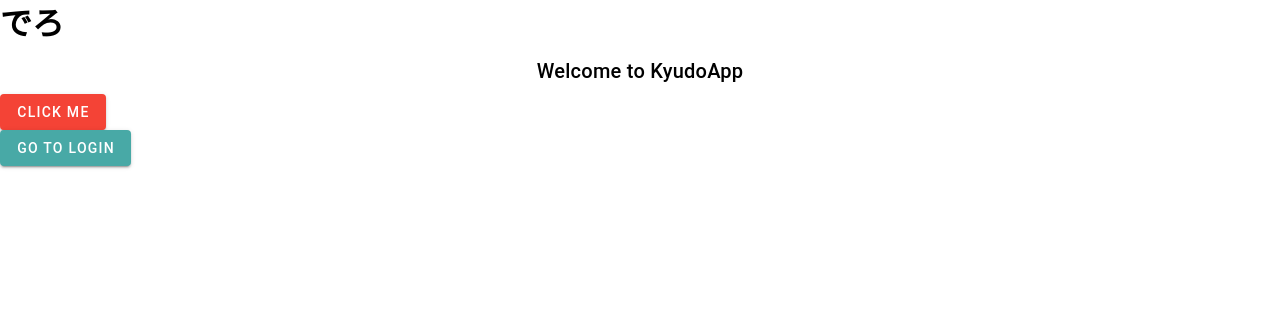
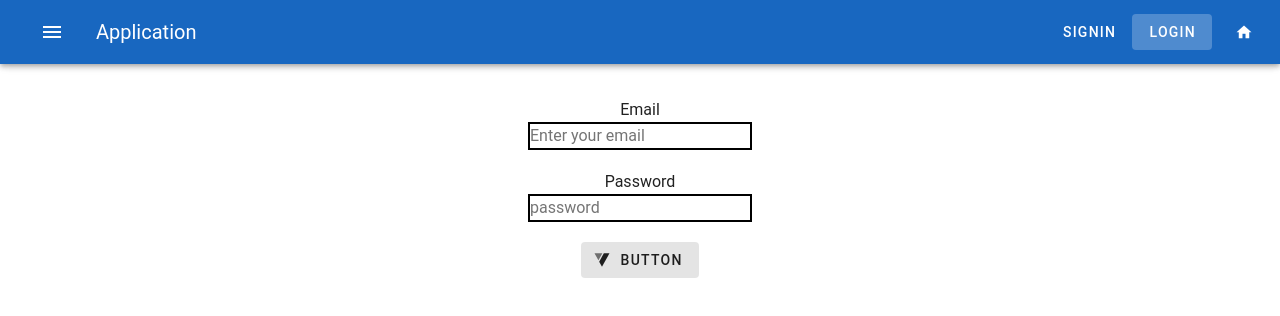
Before and after one commit to kotaro-sudo-ono/sample_app, a Vue app in the folder my-kyudo-app/: page /login in a window 1280 px wide. Shown: the top 316 px of the page. Built offline with nearby package versions, Linux system fonts and the light colour scheme.

Commit message:
画面のルーティング

```diff
--- a/my-kyudo-app/src/App.vue
+++ b/my-kyudo-app/src/App.vue
@@ -1,7 +1,43 @@
-<script setup>
-import home from './components/home.vue';
+<script setup lang="ts">
+import { ref } from 'vue';
+import Sidebar from './components/app-sidebar/Sidebar.vue';
+
+const drawer = ref(true);
+const draw = () => {
+  drawer.value = !drawer.value;
+  console.log(drawer.value);
+};
 </script>
+<template>
+  <v-app>
+    <v-app-bar color="primary">
+      <template v-slot:prepend>
+        <v-icon></v-icon>
+        <v-app-bar-nav-icon @click="draw"></v-app-bar-nav-icon>
+      </template>
 
-<template>
-<home />
+      <v-app-bar-title> Application </v-app-bar-title>
+
+      <template v-slot:append>
+        <v-btn to="signIn"> SignIn </v-btn>
+        <v-btn to="login"> LogIn</v-btn>
+
+        <v-btn to="/">
+          <v-icon> mdi-home </v-icon>
+        </v-btn>
+      </template>
+    </v-app-bar>
+
+    <Sidebar v-model="drawer" />
+
+    <v-main class="content">
+      <router-view />
+    </v-main>
+  </v-app>
 </template>
+
+<style socpe>
+.content {
+  justify-items: center;
+}
+</style>
--- /dev/null
+++ b/my-kyudo-app/src/components/Home/home.vue
@@ -0,0 +1,10 @@
+<script setup lang="ts">
+import login from '../login/login.vue';
+</script>
+
+<template>
+  <h1>WELCOME!!!!</h1>
+  <v-btn to="login">login </v-btn>
+</template>
+
+<style scoped></style>
--- /dev/null
+++ b/my-kyudo-app/src/components/app-sidebar/Sidebar.vue
@@ -0,0 +1,20 @@
+<script setup lang="ts">
+const drawe = defineModel<boolean>();
+</script>
+
+<template>
+  s
+  <v-navigation-drawer
+    v-model="drawe"
+    :width="160"
+    :location="$vuetify.display.mobile ? 'bottom' : undefined"
+    temporary
+  >
+    <!-- <router-view /> -->
+
+    <v-list-item title="My Application" subtitle="Vuetify"></v-list-item>
+    <v-divider></v-divider>
+    <v-list-item link title="hpme" to="/"></v-list-item>
+    <v-list-item link title="login" to="/login"></v-list-item>
+  </v-navigation-drawer>
+</template>
--- a/my-kyudo-app/src/components/home.vue
+++ /dev/null
@@ -1,19 +0,0 @@
-<script setup lang="ts">
-const handleClick = () => {
-  console.log('ログイン画面へ');
-};
-</script>
-
-<template>
-  <h1>でろ</h1>
-  <div>
-    <v-card-title class="text-center">Welcome to KyudoApp</v-card-title>
-    <div>
-      <v-btn color="red" @click="handleClick"> Click Me </v-btn>
-    </div>
-
-    <v-btn color="secondary" to="{ name: 'login' }"> Go to Login </v-btn>
-  </div>
-</template>
-
-<style scoped></style>
--- a/my-kyudo-app/src/components/login/login.vue
+++ b/my-kyudo-app/src/components/login/login.vue
@@ -1,78 +1,51 @@
+<script setup lang="ts">
+const email = defineModel<string>('email');
+const password = defineModel<string>('password');
+
+const resetFields = () => {
+  email.value = '';
+  password.value = '';
+};
+</script>
+
 <template>
-    <div class="login">
-      <div class="form-item">
+  <div>
+    <div class="input">
       <label for="email">Email</label>
       <input
         id="email"
         autocomplete="off"
         type="text"
         v-model="email"
-        >
+        placeholder="Enter your email"
+      />
     </div>
-      <div class="form-item">
+    <div class="input">
       <label for="password">Password</label>
       <input
         id="password"
         autocomplete="off"
         type="password"
         v-model="password"
-        >
+        placeholder="password"
+      />
     </div>
-      <div class="form-item">
-        <button class="button" @click="handle()">Button</button>
+    <div class="input">
+      <v-btn prepend-icon="$vuetify" variant="tonal" @click="resetFields">
+        Button
+      </v-btn>
     </div>
   </div>
+  <router-view />
 </template>
 
-  <script>
-  import { defineComponent } from 'vue';
-
-  export default defineComponent({
-    name: 'LoginForm',
-    data () {
-      return {
-        email: '',
-        password: ''
+<style scoped>
+.input {
+  display: grid;
+  justify-items: center;
+  padding: 10px;
 }
-    },
-    props: {
-      login: {
-        type: Function,
-        required: true
-      }
-    },
-    methods: {
-      handle () {
-        return this.login({
-          'user': {
-            'email': this.email,
-            'password': this.password,
-          }
-        })
-        .catch(err => { throw err })
-      }
-    }
-  });
-  </script>
-
-  <style scoped>
-  .form-item {
-    margin: 0 auto;
-    text-align: center;
-  }
-
-  label {
-    display: block;
-  }
-
 input {
-    width: 50%;
-    padding: .5em;
-    font: inherit;
-  }
-
-  button {
-    padding: 0.5em;
-    margin: 1em;
+  border: 2px solid black;
 }
 </style>
```
Lines whose indentation alone changed are shown as unchanged.
